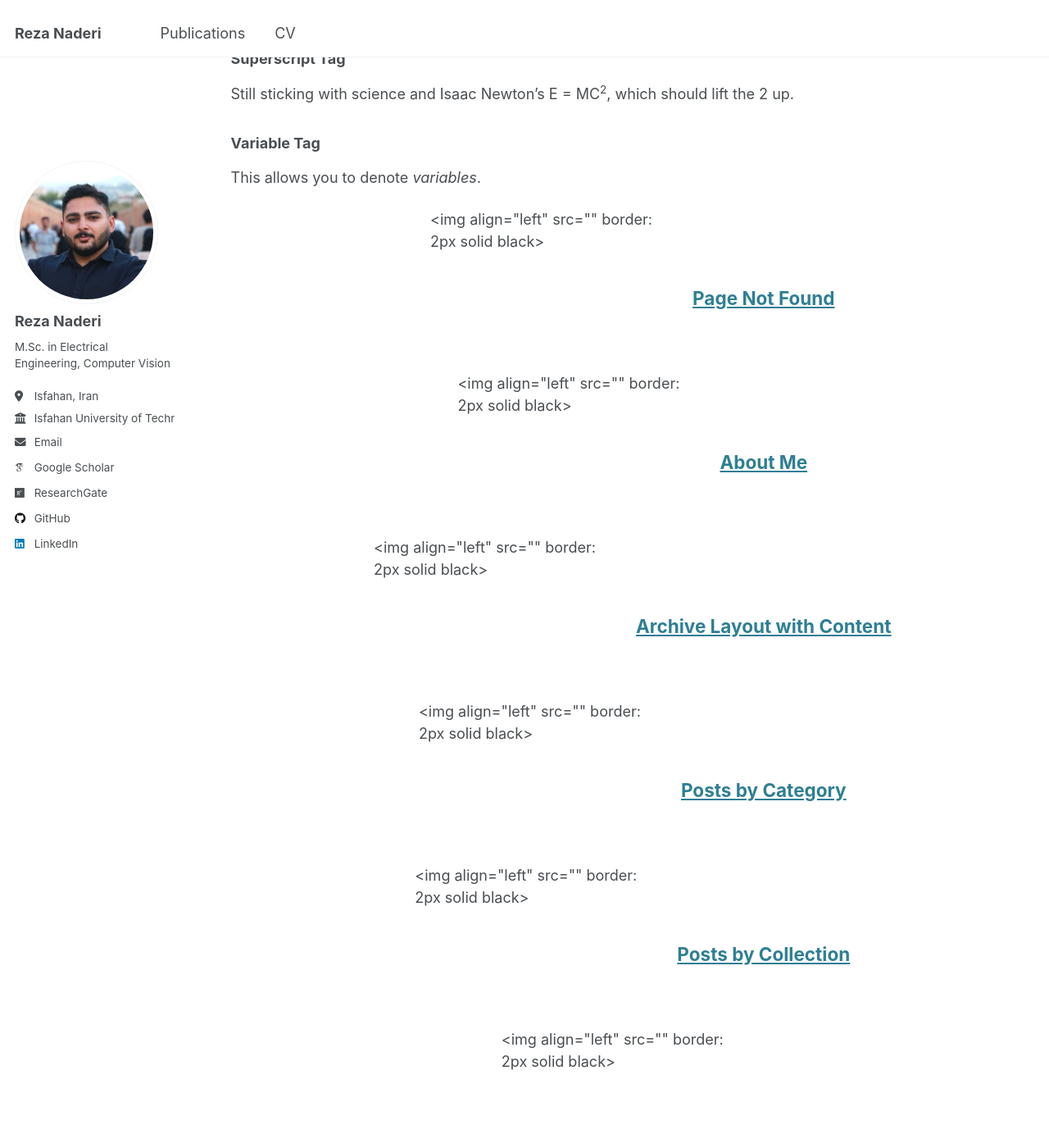
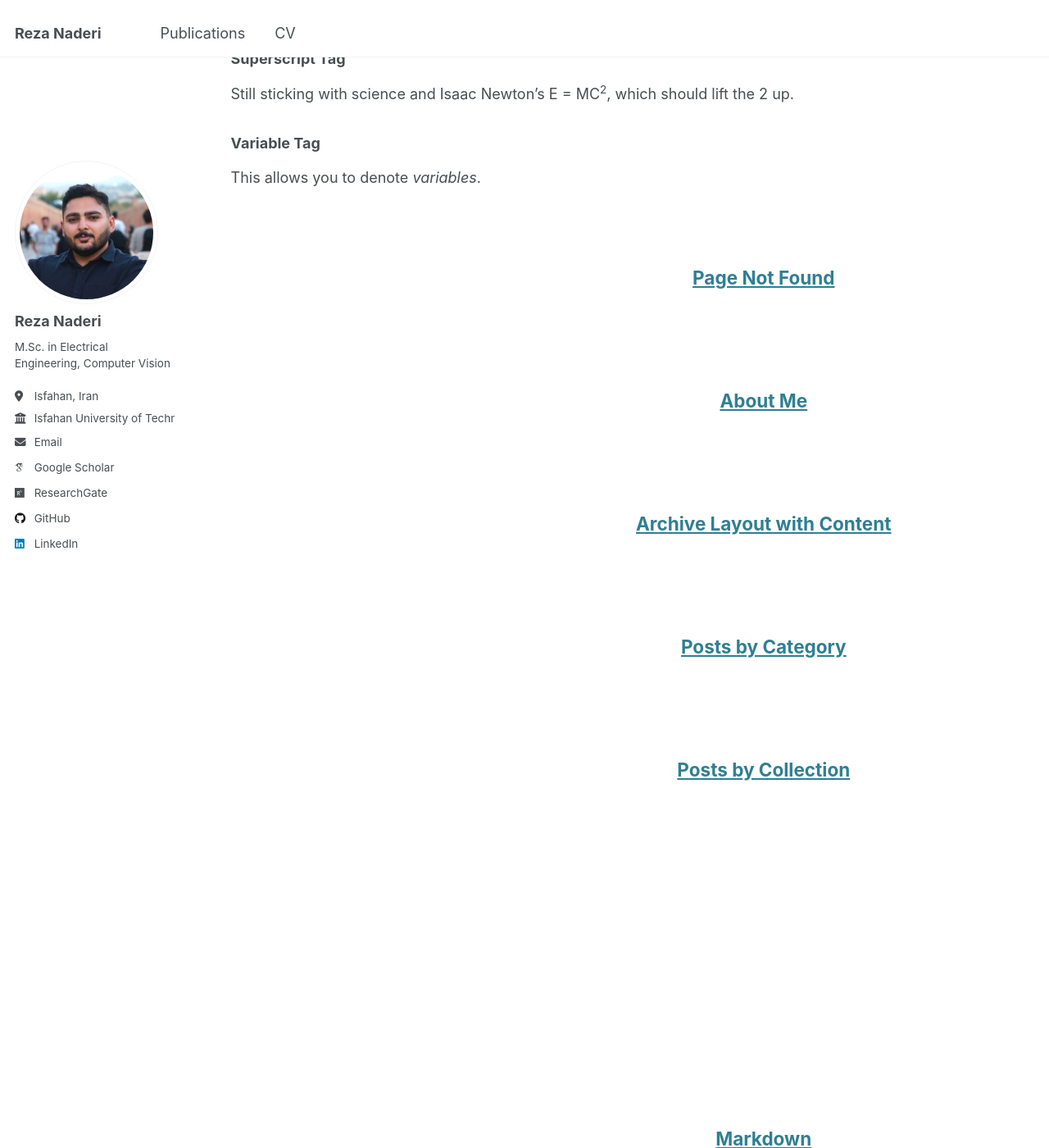
Before and after one commit to mohammadrezanaderi4/mohammadrezanaderi4.github.io, a Jekyll site: the page built from _pages/archive-layout-with-content.md, in a window 1280 px wide and 1400 px high, scrolled down 4409 px. Shown: the whole window at 82% size. Built offline with Jekyll 4.4.1, drawn with Linux system fonts in a browser that asks for light colours; some web fonts are replaced; some of the changed text lies outside the part shown.

Commit message:
Update archive-single.html

```diff
--- a/_includes/archive-single.html
+++ b/_includes/archive-single.html
@@ -12,7 +12,7 @@
 
     img {
       width: 300px;
-      padding-bottom: 300px;
+
     }
 
     .crop {
@@ -30,9 +30,7 @@
   <body>
     <div class="container">
       <div class="image">
-        <div class="crop">
-            <img align="left" src="{{ post.image }}" border: 2px solid black>
-        </div>
+            <img align="left" src="{{ post.image }}" style="padding-bottom:150px;">
       </div>
       <div class="text">
         {% if post.header.teaser %}
```
